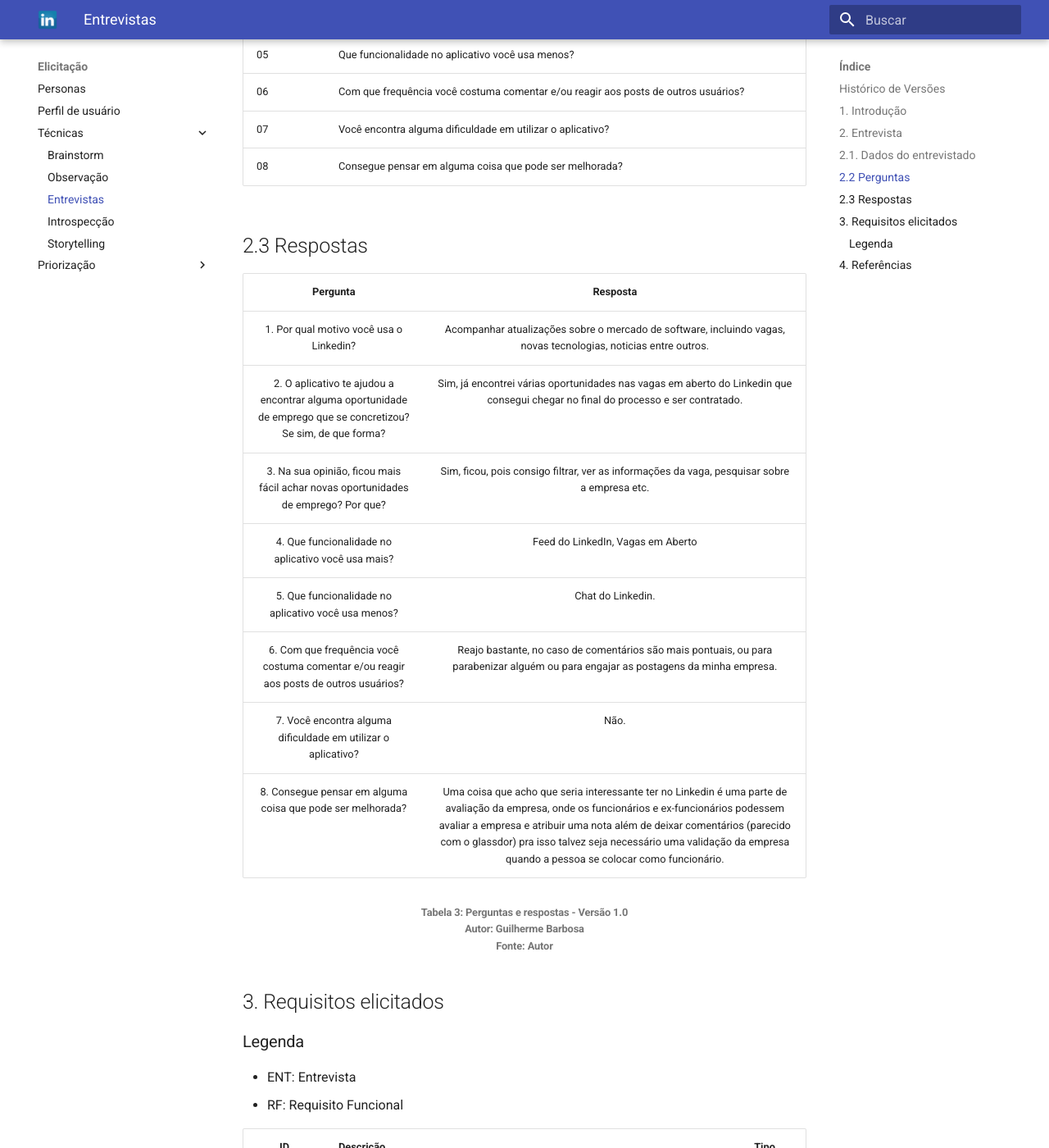
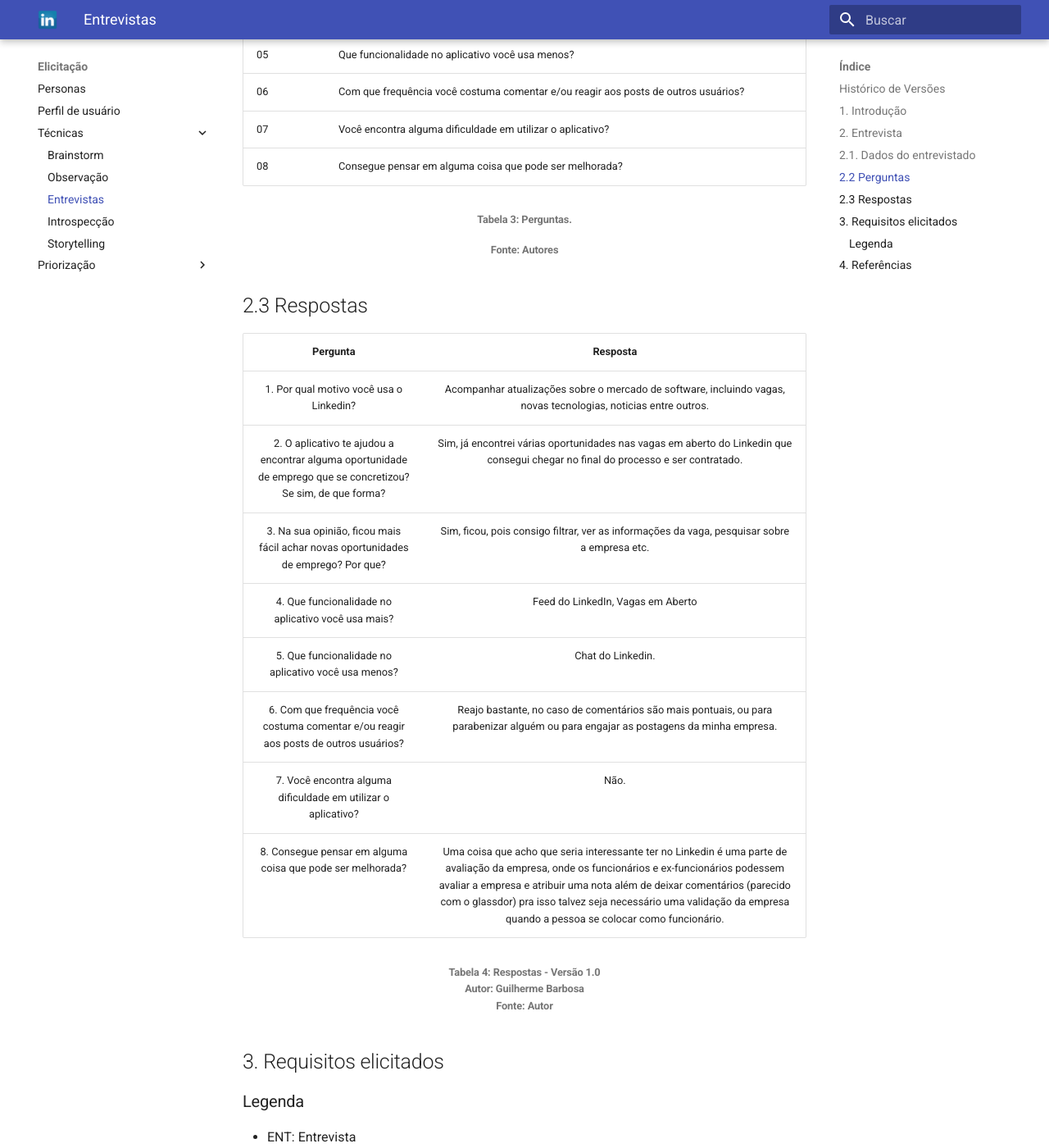
Before and after one commit to Requisitos-de-Software/2022.2-LinkedIn, an MkDocs documentation site: the page built from docs/elicitacao/entrevistas.md, in a window 1280 px wide and 1400 px high, scrolled down 1647 px. Shown: the whole window at 82% size. Built offline with MkDocs 1.6.1 and Material for MkDocs 9.7.7, drawn with Linux system fonts in a browser that asks for light colours.

Commit message:
Padronização dos documentos de entrevistas,introspecção e observação

```diff
--- a/docs/elicitacao/entrevistas.md
+++ b/docs/elicitacao/entrevistas.md
@@ -46,6 +46,9 @@
 | 07 | Você encontra alguma dificuldade em utilizar o aplicativo?
 | 08 | Consegue pensar em alguma coisa que pode ser melhorada?
 
+<h6 align = "center"> Tabela 3: Perguntas. </h6>
+<h6 align = "center"> Fonte: Autores </h6>
+
 ## 2.3 Respostas
 
 Pergunta | Resposta
@@ -59,7 +62,7 @@
 7. Você encontra alguma dificuldade em utilizar o aplicativo? | Não.
 8. Consegue pensar em alguma coisa que pode ser melhorada? | Uma coisa que acho que seria interessante ter no Linkedin é uma parte de avaliação da empresa, onde os funcionários e ex-funcionários podessem avaliar a empresa e atribuir uma nota além de deixar comentários (parecido com o glassdor) pra isso talvez seja necessário uma validação da empresa quando a pessoa se colocar como funcionário.
 
-<h6 align = "center"> Tabela 3: Perguntas e respostas - Versão 1.0
+<h6 align = "center"> Tabela 4: Respostas - Versão 1.0
 <br> Autor: Guilherme Barbosa
 <br> Fonte: Autor </h6>
 
```
Also changed, not shown: docs/elicitacao/introspeccao.md (+11 -10 lines), docs/elicitacao/observacao.md (+1 -0 lines).
